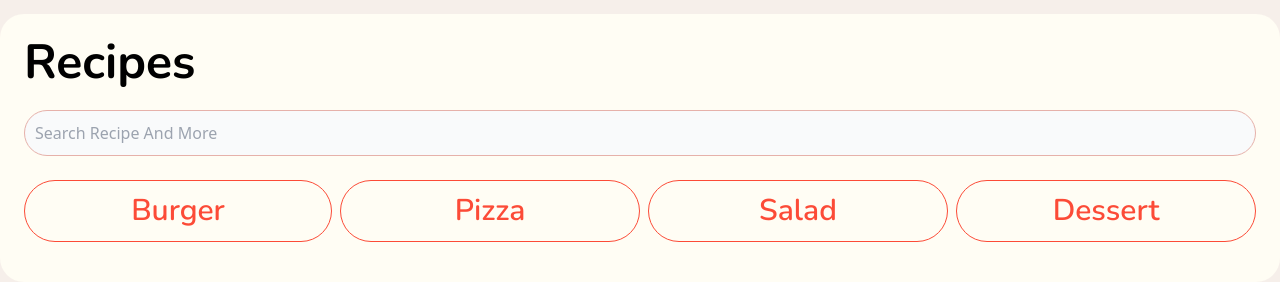
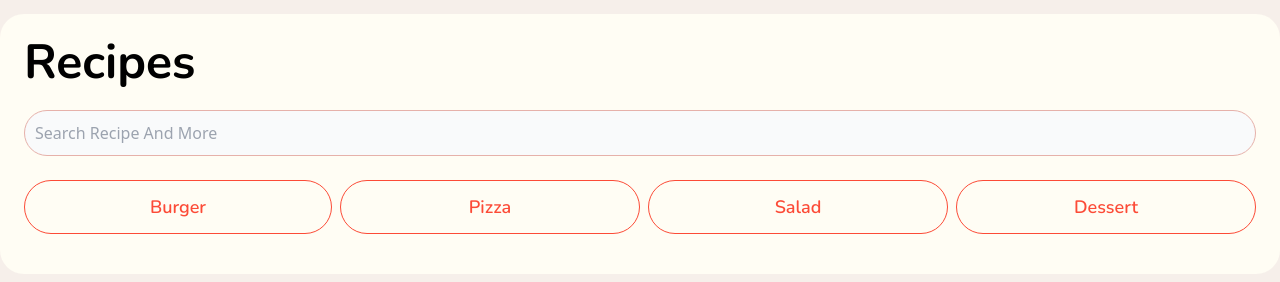
Before and after one commit to toheeb123/PizzaWebpage-Ui, a website built with Vite: page index.html in a window 1280 px wide. Shown: the part 1582-1864 px from the top of the page. Built offline with nearby package versions, Linux system fonts and the light colour scheme; files whose address does not match are found by name.

Commit message:
Added some few changes to the button

```diff
--- a/index.html
+++ b/index.html
@@ -69,22 +69,22 @@
         <!-- Buttons -->
         <div class="mb-4 grid grid-cols-4 space-x-2">
           <button
-            class="font-Nunito text-3xl text-OrangeColor border border-OrangeColor rounded-full px-6 py-3 hover:text-white hover:bg-OrangeColor transition duration-500"
+            class="font-Nunito text-lg text-OrangeColor border border-OrangeColor rounded-full hover:text-white hover:bg-OrangeColor transition duration-500 px-3 py-3"
           >
             Burger
           </button>
           <button
-            class="font-Nunito text-3xl text-OrangeColor border border-OrangeColor rounded-full px-6 py-3 hover:text-white hover:bg-OrangeColor transition duration-500"
+            class="font-Nunito text-lg text-OrangeColor border border-OrangeColor rounded-full hover:text-white hover:bg-OrangeColor transition duration-500 px-3 py-3"
           >
             Pizza
           </button>
           <button
-            class="font-Nunito text-3xl text-OrangeColor border border-OrangeColor rounded-full px-6 py-3 hover:text-white hover:bg-OrangeColor transition duration-500"
+            class="font-Nunito text-lg text-OrangeColor border border-OrangeColor rounded-full hover:text-white hover:bg-OrangeColor transition duration-500 px-3 py-3"
           >
             Salad
           </button>
           <button
-            class="font-Nunito text-3xl text-OrangeColor border border-OrangeColor rounded-full px-6 py-3 hover:text-white hover:bg-OrangeColor transition duration-500"
+            class="font-Nunito text-lg text-OrangeColor border border-OrangeColor rounded-full hover:text-white hover:bg-OrangeColor transition duration-500 px-3 py-3"
           >
             Dessert
           </button>
```
